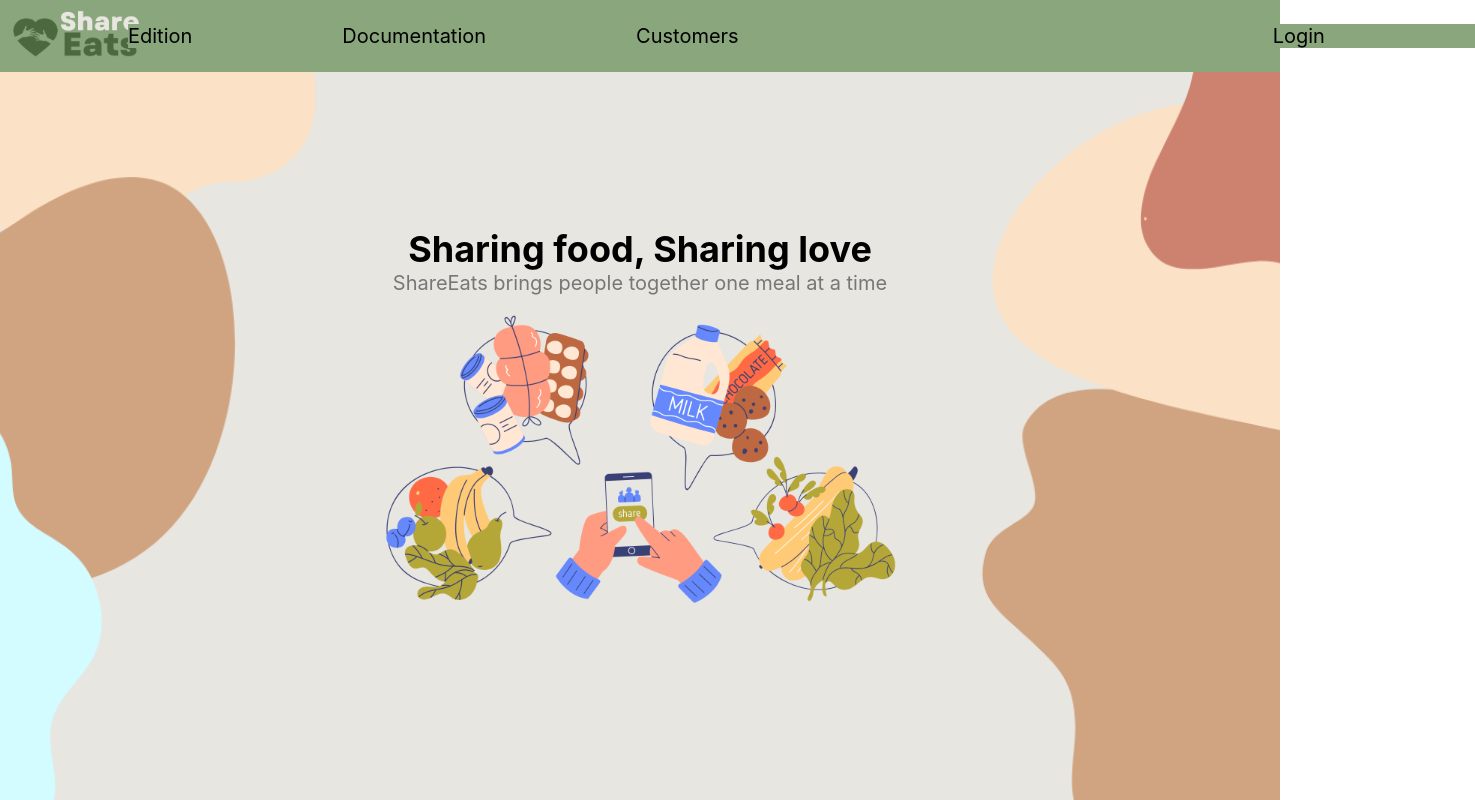
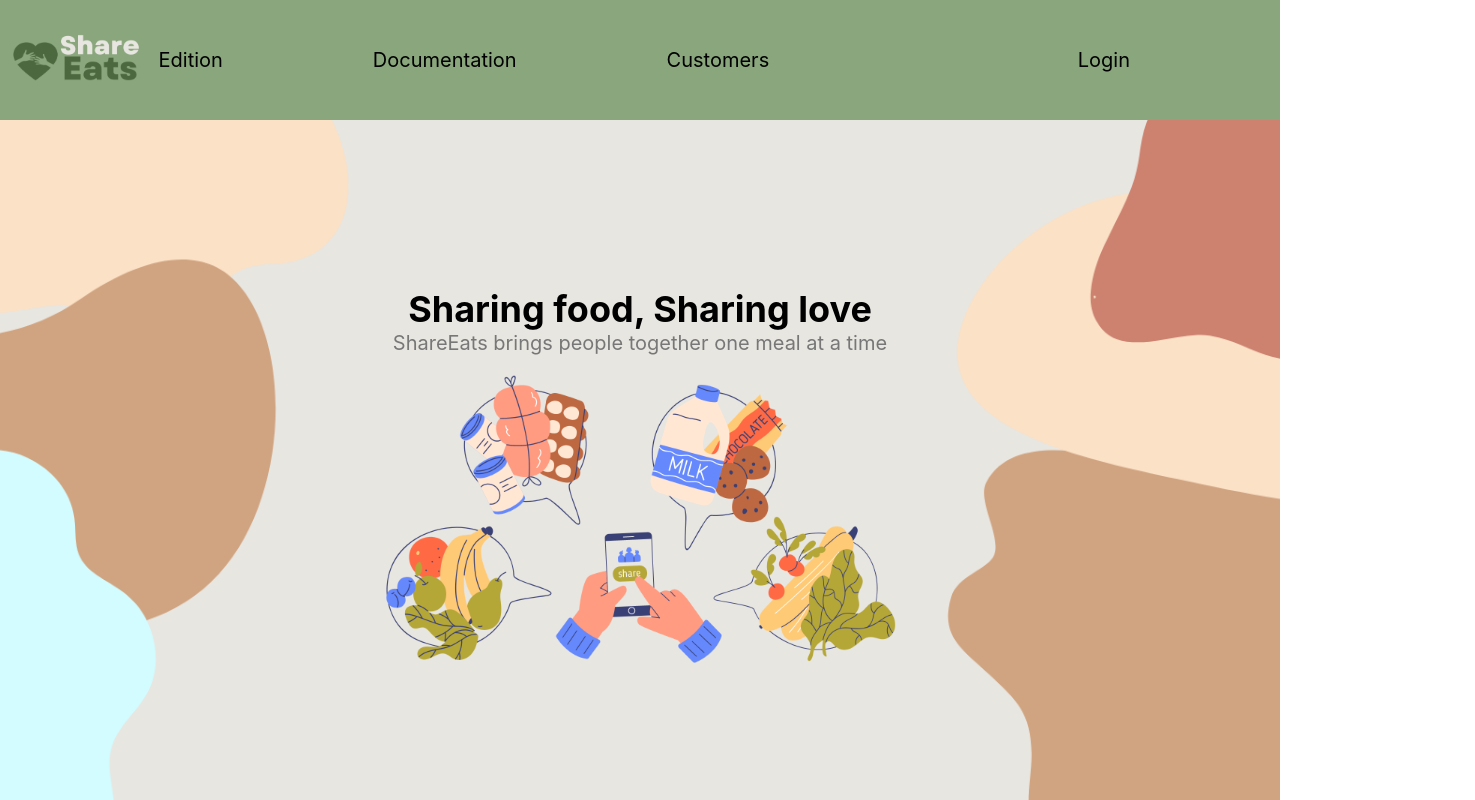
Before and after one commit to lyletamarra123/Hackathon, a React (Create React App) app in the folder hackathon-app/: page /shareEat in a window 1280 px wide. Shown: the whole page, 1475 px wide, since content can reach past the window. Built offline with nearby package versions, Linux system fonts and the light colour scheme.

Commit message:
add more css

```diff
--- a/hackathon-app/src/App.js
+++ b/hackathon-app/src/App.js
@@ -1,12 +1,17 @@
 import NavigationBar from './navigation/NavigationBar';
 import Routers from './routers/Routers';
+import './app.css';
 
 function App() {
   return (
-  <>
-  <NavigationBar/>
-    <Routers/>
-  </>
+    <div className='dashboard'>
+      <div className="navbar">
+        <NavigationBar />
+      </div>
+      <div class='content'>
+        <Routers />
+      </div>
+    </div>
   );
 }
 
--- /dev/null
+++ b/hackathon-app/src/CSS/Edition.css
@@ -0,0 +1,53 @@
+.mainContainer {
+    height: 100%;
+    display: flex;
+    position: relative;
+    align-items: center;
+    background-image: url('../assets/all-images/home_bg.png');
+    background-size: cover;
+    background-position: center;
+    background-repeat: no-repeat;
+}
+
+.card {
+    position: relative;
+  box-sizing: border-box;
+  background: #ffeaa760;
+  border: 1px solid white;
+  box-shadow: 12px 17px 51px rgba(0, 0, 0, 0.22);
+  backdrop-filter: blur(6px);
+  border-radius: 17px;
+  text-align: center;
+  cursor: pointer;
+  transition: all 0.5s;
+  display: flex;
+  align-items: center;
+  justify-content: center;
+  user-select: none;
+  font-weight: bolder;
+  color: black;
+  max-width: 15%;
+  /* set a max-width for the card */
+  width: max-content;
+  left: 22.5%;
+  margin-right: 5%;
+}
+
+.containerCard {
+    height: 50%;
+}
+
+.card:hover {
+    border: 1px solid black;
+    transform: scale(1.05);
+    background-color: #89A67C;
+    color: #ffeba7;
+}
+
+.card:active {
+    transform: scale(0.95) rotateZ(1.7deg);
+}
+
+.card img {
+    width: 100%;
+}
--- a/hackathon-app/src/CSS/NavigationBar.css
+++ b/hackathon-app/src/CSS/NavigationBar.css
@@ -11,7 +11,7 @@
   .left {
     display: flex;
     align-items: left;
-    margin-right: 30%;
+    margin-right: 10%;
     background-color: #89A67C;
     height: 2%;
     height: fit-content;
--- a/hackathon-app/src/CSS/ShareEat_main.css
+++ b/hackathon-app/src/CSS/ShareEat_main.css
@@ -3,7 +3,7 @@
     flex-direction: column;
     justify-content: center;
     align-items: center;
-    height: 100vh;
+    height: 100%;
     width: 100%;
     background-image: url('../assets/all-images/home_bg.png');
       background-size: cover;
--- /dev/null
+++ b/hackathon-app/src/app.css
@@ -0,0 +1,20 @@
+.dashboard {
+    height: 100vh;
+    width: 100%;
+    position: relative;
+    justify-content: baseline;
+  }
+
+  .navbar {
+    height: 15%;
+    width: 100%;
+    position: relative;
+    display: flex;
+    background-color: #89A67C;
+    align-items: center;
+  }
+
+  .content {
+    height: 85%;
+    width: 100%;
+  }
--- a/hackathon-app/src/navigation/NavigationBar.js
+++ b/hackathon-app/src/navigation/NavigationBar.js
@@ -1,5 +1,5 @@
 
-import { NavLink } from 'react-router-dom';
+import { NavLink, useNavigate } from 'react-router-dom';
 import '../CSS/NavigationBar.css';
 import myLogo from '../assets/all-images/logo.png';
 const NavigationBar = () => {
@@ -11,11 +11,12 @@ const NavigationBar = () => {
         }
 
     }
+    const navigate = useNavigate();
 
     return (
 
         <nav className="navbar">
-            <img src={myLogo} alt="ShareEats" className="logo" />
+            <img src={myLogo} alt="ShareEats" className="logo" onClick = {() => navigate('/')}/>
             <div className='left'>
                 <NavLink className="navlink" to="/edition">
                     Edition
--- a/hackathon-app/src/pages/Edition.jsx
+++ b/hackathon-app/src/pages/Edition.jsx
@@ -1,16 +1,41 @@
 import React from 'react'
 import { useNavigate } from 'react-router-dom';
+import SE from '../assets/all-images/logo.png';
+import SEfarms from '../assets/all-images/SEfarms.png';
+import SEents from '../assets/all-images/SEents.png';
+import bg from '../assets/all-images/home_bg.png';
 
+import '../CSS/Edition.css';
 const Edition = () => {
 
   const navigate = useNavigate();
 
   return (
-    <>
-    <div> <button onClick = {() => navigate('/edition/shareEats')} >shareEats</button></div>
-    <div><button>shareEatsFarmers</button></div>
-    <div><button>Enterprices</button></div>
-    </>
+    // <>
+    // <div> <button onClick = {() => navigate('/edition/shareEats')} >shareEats</button></div>
+    // <div><button>shareEatsFarmers</button></div>
+    // <div><button>Enterprices</button></div>
+    // </>
+      <div className="mainContainer">
+        <div class="card" onClick = {() => navigate('/edition/shareEats')}>
+          <div class="containerCard">
+            <img src={SE} alt="enrollsubj" />
+            <h4 ><b>ShareEats!</b></h4>
+          </div>
+        </div>
+        <div class="card">
+          <div class="containerCard">
+            <img src={SEfarms} alt="enrollsubj" />
+            <h4><b>ShareEats!Farms</b></h4>
+          </div>
+        </div>
+        <div class="card">
+          <div class="containerCard">
+            <img src={SEents} alt="enrollsubj" />
+            <h4><b>ShareEats!Enterprise</b></h4>
+          </div>
+        </div>
+      </div>
   )
 }
 
```
Also changed, not shown: hackathon-app/src/assets/all-images/SEents.png (added), hackathon-app/src/assets/all-images/SEfarms.png (added).
